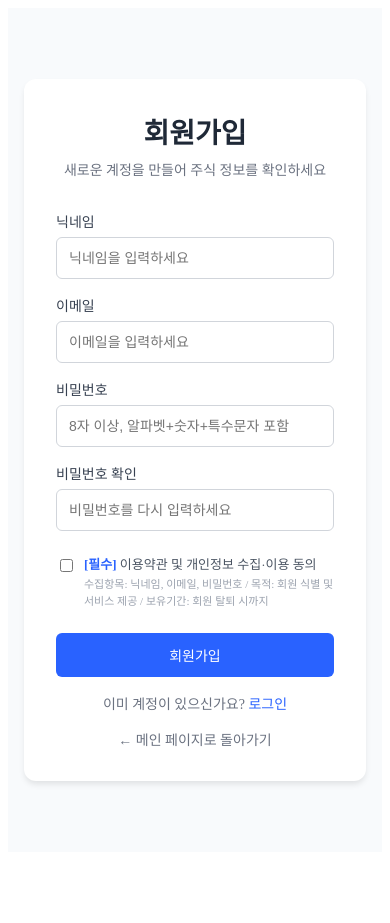
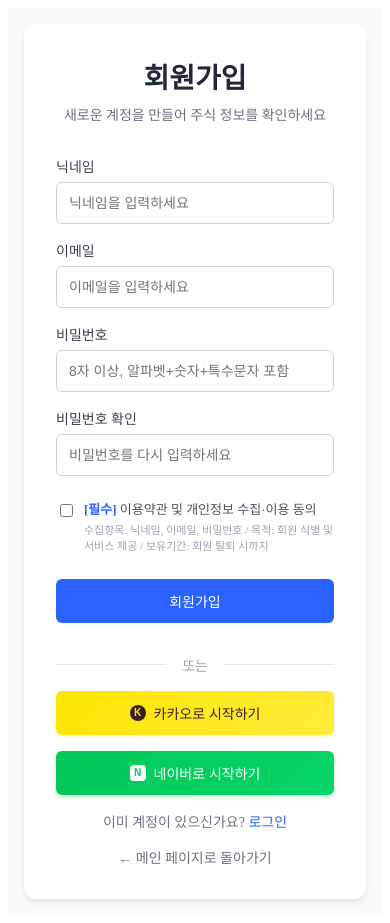
Before and after one commit to gyun97/Stock-Practice, a React (Vite) app in the folder frontend/: page /signup in a window 390 px wide. Before the commit the page ends 860 px from the top, so only its background shows below. Built offline with nearby package versions, Linux system fonts and the light colour scheme.

Commit message:
fix:캔들 차트 모바일 환경 반응형 툴팁 잘리는 현상 수정

```diff
--- a/frontend/src/Responsive.css
+++ b/frontend/src/Responsive.css
@@ -380,7 +380,7 @@
 }
 
 .mypage-container {
-    max-width: 1120px;
+    max-width: 800px;
     margin: 0 auto;
     padding: 0 16px;
 }
--- a/frontend/src/pages/Chart.jsx
+++ b/frontend/src/pages/Chart.jsx
@@ -225,6 +225,13 @@
         barSpacing: 8, // 캔들 간격 증가
         minBarSpacing: 2, // 최소 캔들 간격
       },
+      handleScroll: {
+        vertTouchDrag: false, // 스크롤과 겹치지 않게 세로 드래그는 비활성화
+      },
+      handleScale: {
+        mouseWheel: true,
+        pinch: true,
+      }
     })
 
     // 캔들스틱 시리즈 추가
@@ -276,9 +283,22 @@
 
       const data = param.seriesData.get(candlestickSeries)
       if (data) {
+        // 모바일 대응: 툴팁이 화면 밖으로 나가지 않도록 정밀한 위치 계산
+        const containerWidth = chartContainerRef.current.clientWidth
+        const tooltipWidth = 180 // 모바일 고려하여 약간 축소
+        let x = param.point.x + 15
+
+        // 오른쪽 경계 체크
+        if (x + tooltipWidth > containerWidth) {
+          x = param.point.x - tooltipWidth - 15
+        }
+
+        // 왼쪽 경계 체크 (클램핑)
+        x = Math.max(5, Math.min(containerWidth - tooltipWidth - 5, x))
+
         setTooltip({
           visible: true,
-          x: param.point.x,
+          x: x,
           y: param.point.y,
           data: {
             time: data.time,
@@ -840,16 +860,17 @@
               <div
                 style={{
                   position: 'absolute',
-                  left: tooltip.x + 10,
-                  top: tooltip.y - 10,
-                  background: 'rgba(0, 0, 0, 0.8)',
+                  left: tooltip.x,
+                  // Y축 클램핑: 상단 공간 부족시 하단으로, 하단 공간 부족시 상단으로
+                  top: tooltip.y > 180 ? tooltip.y - 150 : tooltip.y + 20,
+                  background: 'rgba(0, 0, 0, 0.85)',
                   color: 'white',
                   padding: '8px 12px',
                   borderRadius: 6,
-                  fontSize: 12,
+                  fontSize: 11, // 폰트 약간 축소
                   pointerEvents: 'none',
                   zIndex: 1000,
-                  minWidth: 200,
+                  width: 180, // 가로폭 고정
                   boxShadow: '0 2px 8px rgba(0, 0, 0, 0.3)'
                 }}
               >
--- a/frontend/src/pages/MyPage.tsx
+++ b/frontend/src/pages/MyPage.tsx
@@ -69,14 +69,14 @@
     const ctx = canvas.getContext('2d')
     if (!ctx) return
 
-    // 캔버스 크기 설정
-    canvas.width = 300
-    canvas.height = 300
+    // 캔버스 크기 설정 (데스크탑에서 더 크게 보이도록 상향)
+    canvas.width = 400
+    canvas.height = 400
 
     const centerX = canvas.width / 2
     const centerY = canvas.height / 2
-    const radius = 100
-    const innerRadius = 60
+    const radius = 140
+    const innerRadius = 85
 
     // 전체 주식 자산 계산
     const totalStockAsset = userStocks.reduce((sum, stock) => sum + stock.currentAsset, 0)
@@ -114,14 +114,14 @@
 
     // 중앙에 총 자산 표시
     ctx.fillStyle = '#374151'
-    ctx.font = 'bold 16px Arial'
+    ctx.font = 'bold 20px Arial'
     ctx.textAlign = 'center'
     ctx.textBaseline = 'middle'
-    ctx.fillText('총 주식 자산', centerX, centerY - 10)
+    ctx.fillText('총 주식 자산', centerX, centerY - 15)
 
     ctx.fillStyle = '#6B7280'
-    ctx.font = '14px Arial'
-    ctx.fillText(`${totalStockAsset.toLocaleString()}원`, centerX, centerY + 10)
+    ctx.font = '16px Arial'
+    ctx.fillText(`${totalStockAsset.toLocaleString()}원`, centerX, centerY + 15)
   }
 
   // 포트폴리오 수익률 실시간 업데이트 핸들러
@@ -1176,6 +1176,9 @@
                     <canvas
                       ref={canvasRef}
                       style={{
+                        width: '100%',
+                        maxWidth: 400,
+                        height: 'auto',
                         border: '1px solid #e5e7eb',
                         borderRadius: 8,
                         background: 'white'
--- a/frontend/src/pages/SignUp.tsx
+++ b/frontend/src/pages/SignUp.tsx
@@ -413,6 +413,113 @@
           </button>
         </form>
 
+        {/* 구분선 */}
+        <div style={{
+          display: 'flex',
+          alignItems: 'center',
+          margin: '16px 0',
+          color: '#9ca3af',
+          fontSize: 14
+        }}>
+          <div style={{ flex: 1, height: 1, background: '#e5e7eb' }}></div>
+          <span style={{ margin: '0 16px' }}>또는</span>
+          <div style={{ flex: 1, height: 1, background: '#e5e7eb' }}></div>
+        </div>
+
+        {/* 카카오 로그인 버튼 */}
+        <button
+          onClick={() => window.location.href = '/oauth2/authorization/kakao'}
+          style={{
+            width: '100%',
+            padding: '12px',
+            background: 'linear-gradient(135deg, #FEE500 0%, #FFEB3B 100%)',
+            color: '#3C1E1E',
+            border: 'none',
+            borderRadius: 6,
+            fontSize: 14,
+            fontWeight: '500',
+            cursor: 'pointer',
+            marginBottom: 16,
+            display: 'flex',
+            alignItems: 'center',
+            justifyContent: 'center',
+            gap: 8,
+            boxShadow: '0 2px 4px rgba(254, 229, 0, 0.2)',
+            transition: 'all 0.2s ease'
+          }}
+          onMouseEnter={(e) => {
+            e.currentTarget.style.transform = 'translateY(-1px)'
+            e.currentTarget.style.boxShadow = '0 4px 8px rgba(254, 229, 0, 0.3)'
+          }}
+          onMouseLeave={(e) => {
+            e.currentTarget.style.transform = 'translateY(0)'
+            e.currentTarget.style.boxShadow = '0 2px 4px rgba(254, 229, 0, 0.2)'
+          }}
+        >
+          <div style={{
+            width: 16,
+            height: 16,
+            background: '#3C1E1E',
+            borderRadius: '50%',
+            display: 'flex',
+            alignItems: 'center',
+            justifyContent: 'center',
+            fontSize: 10,
+            fontWeight: 'bold',
+            color: '#FEE500'
+          }}>
+            K
+          </div>
+          카카오로 시작하기
+        </button>
+
+        {/* 네이버 로그인 버튼 */}
+        <button
+          onClick={() => window.location.href = '/oauth2/authorization/naver'}
+          style={{
+            width: '100%',
+            padding: '12px',
+            background: 'linear-gradient(135deg, #03C75A 0%, #06d566 100%)',
+            color: '#ffffff',
+            border: 'none',
+            borderRadius: 6,
+            fontSize: 14,
+            fontWeight: '500',
+            cursor: 'pointer',
+            marginBottom: 16,
+            display: 'flex',
+            alignItems: 'center',
+            justifyContent: 'center',
+            gap: 8,
+            boxShadow: '0 2px 4px rgba(3, 199, 90, 0.25)',
+            transition: 'all 0.2s ease'
+          }}
+          onMouseEnter={(e) => {
+            e.currentTarget.style.transform = 'translateY(-1px)'
+            e.currentTarget.style.boxShadow = '0 4px 8px rgba(3, 199, 90, 0.35)'
+          }}
+          onMouseLeave={(e) => {
+            e.currentTarget.style.transform = 'translateY(0)'
+            e.currentTarget.style.boxShadow = '0 2px 4px rgba(3, 199, 90, 0.25)'
+          }}
+        >
+          <div style={{
+            width: 16,
+            height: 16,
+            background: '#ffffff',
+            borderRadius: 4,
+            display: 'flex',
+            alignItems: 'center',
+            justifyContent: 'center',
+            fontSize: 10,
+            fontWeight: 'bold',
+            color: '#03C75A'
+          }}>
+            N
+          </div>
+          네이버로 시작하기
+        </button>
+
         {/* 로그인 링크 */}
         <div style={{ textAlign: 'center' }}>
           <span style={{ color: '#6b7280', fontSize: 14 }}>
```
